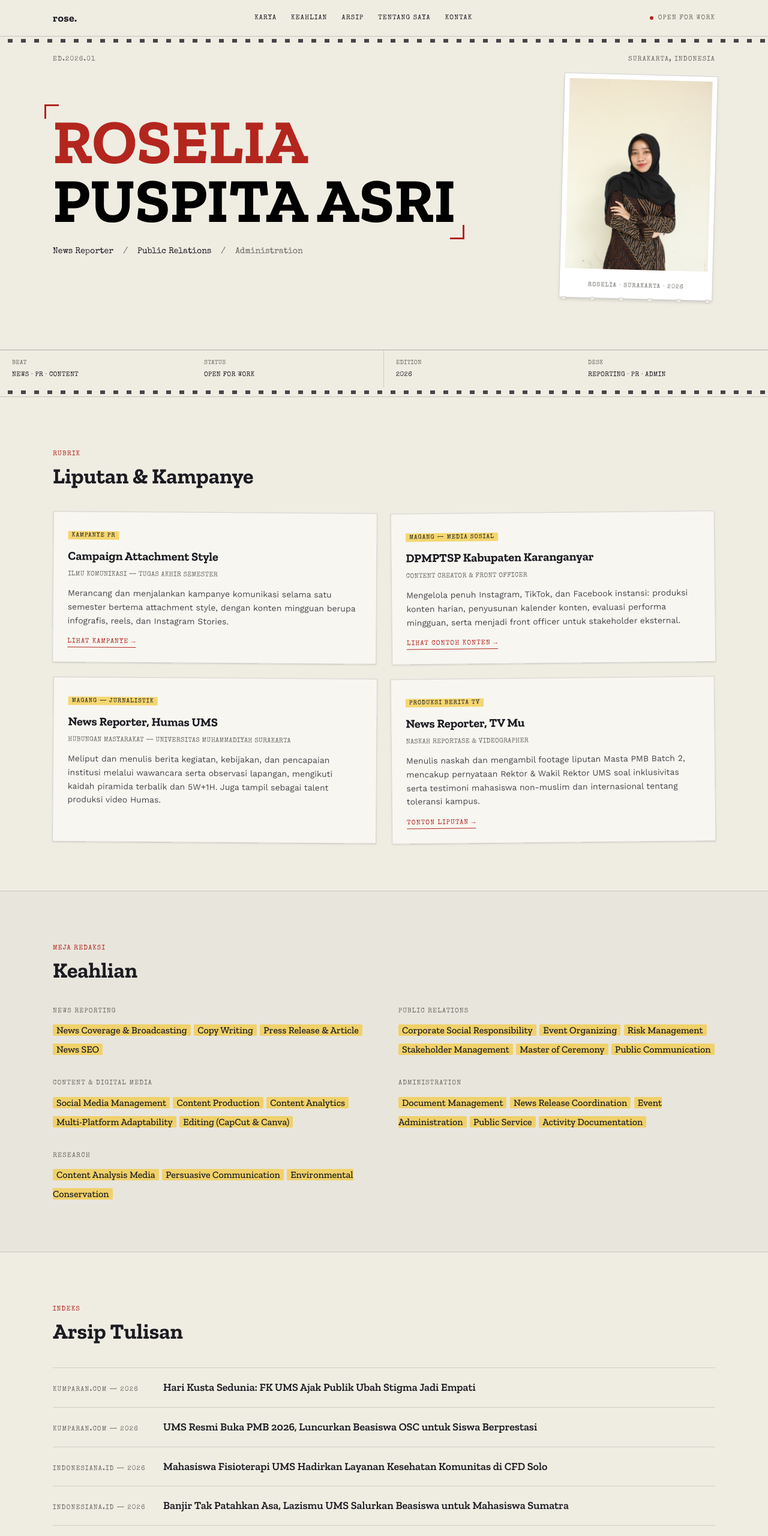
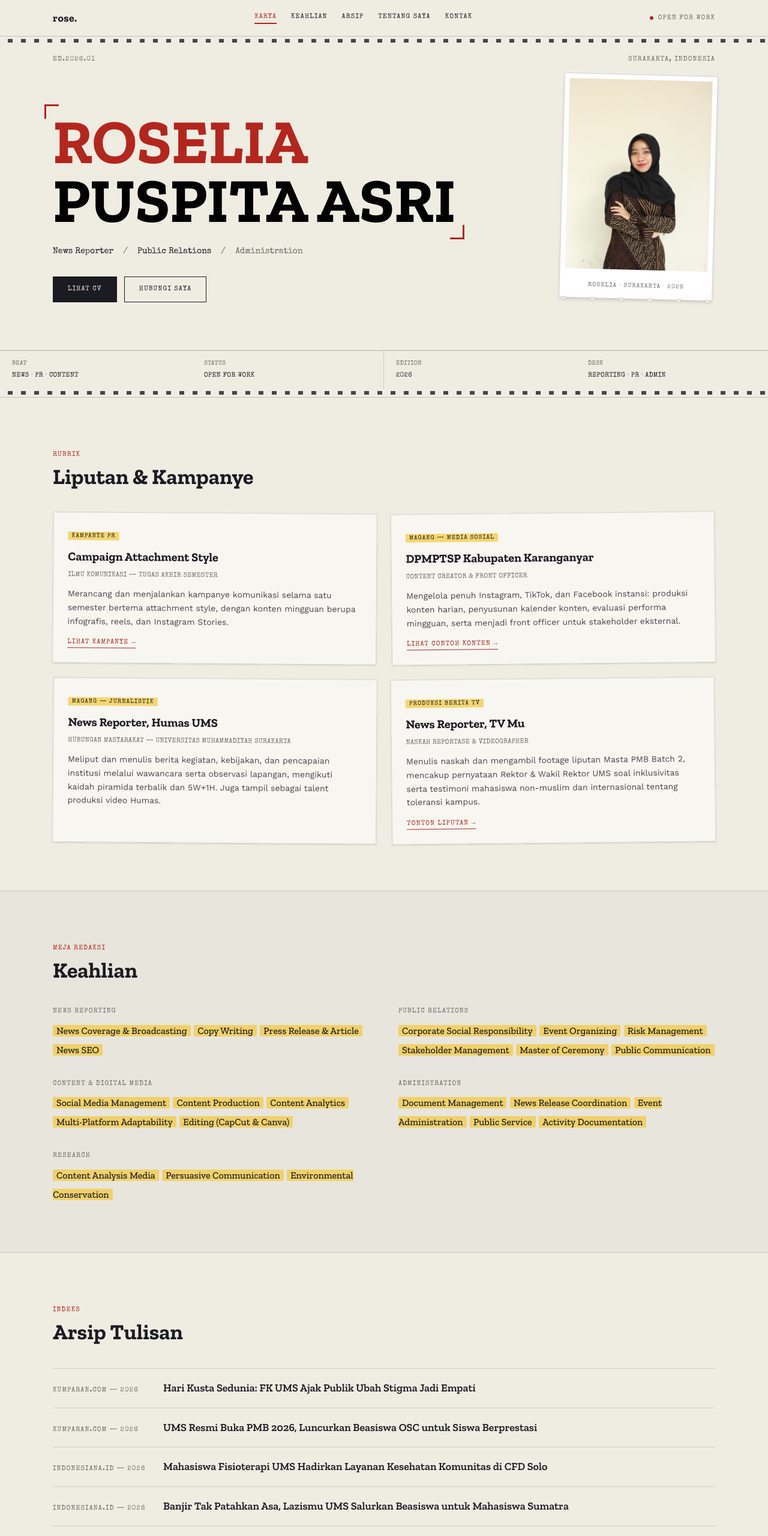
Before and after one commit to firmanaamri/portorose, a React (Vite) app: page / in a window 1280 px wide. Shown: the top 2561 px of the page at 60% size. Built offline with nearby package versions, Linux system fonts and the light colour scheme.

Commit message:
menambah animasi dan components

```diff
--- a/src/App.jsx
+++ b/src/App.jsx
@@ -1,3 +1,4 @@
+import { useState } from "react";
 import Masthead from "./components/Masthead";
 import Hero from "./components/Hero";
 import Clippings from "./components/Clippings";
@@ -5,19 +6,21 @@ import Skills from "./components/Skills";
 import Archive from "./components/Archive";
 import About from "./components/About";
 import PressRelease from "./components/PressRelease";
-import Loader from "./components/Loader"
+import Loader from "./components/Loader";
 
 export default function App() {
+  const [ready, setReady] = useState(false);
+
   return (
     <div className="min-h-screen bg-newsprint text-ink font-body">
       <Masthead />
-      <Hero />
+      <Hero ready={ready} />
       <Clippings />
       <Skills />
       <Archive />
       <About />
       <PressRelease />
-      <Loader />
+      <Loader onDone={() => setReady(true)} />
     </div>
   );
 }
--- a/src/components/Archive.jsx
+++ b/src/components/Archive.jsx
@@ -1,3 +1,5 @@
+import { useInView } from "../hooks/useInView";
+
 const articles = [
   {
     outlet: "Kumparan.com",
@@ -26,18 +28,36 @@ const articles = [
 ];
 
 export default function Archive() {
+  const [headerRef, headerInView] = useInView();
+  const [listRef, listInView] = useInView({ threshold: 0.08 });
+
   return (
     <section id="arsip" className="max-w-6xl mx-auto px-6 py-16 md:py-20">
+      {/* Section header */}
+      <div
+        ref={headerRef}
+        className={`transition-all duration-700 ease-out ${
+          headerInView ? "opacity-100 translate-y-0" : "opacity-0 translate-y-6"
+        }`}
+      >
         <span className="font-type text-[11px] uppercase tracking-widest text-press-red">
           Indeks
         </span>
         <h2 className="font-display font-extrabold text-3xl md:text-4xl mt-2">
           Arsip Tulisan
         </h2>
+      </div>
 
-      <ul className="mt-10 divide-y divide-ink/15 border-t border-b border-ink/15">
-        {articles.map((a) => (
-          <li key={a.link}>
+      {/* List items — slide in from left, staggered */}
+      <ul ref={listRef} className="mt-10 divide-y divide-ink/15 border-t border-b border-ink/15">
+        {articles.map((a, i) => (
+          <li
+            key={a.link}
+            className={`transition-all ease-out ${
+              listInView ? "opacity-100 translate-x-0" : "opacity-0 -translate-x-5"
+            }`}
+            style={{ transitionDuration: "0.55s", transitionDelay: `${i * 90}ms` }}
+          >
             <a
               href={a.link}
               target="_blank"
--- /dev/null
+++ b/src/components/Button.jsx
@@ -0,0 +1,59 @@
+/**
+ * Button — reusable press component
+ *
+ * Props:
+ *  variant  : "solid" | "outline"  (default: "solid")
+ *  size     : "sm" | "md"          (default: "md")
+ *  href     : string — renders as <a> when provided
+ *  external : boolean — adds target="_blank" rel="noopener noreferrer"
+ *  onClick  : function
+ *  children : node
+ *  className: string — extra classes
+ */
+export default function Button({
+  variant = "solid",
+  size = "md",
+  href,
+  external = false,
+  onClick,
+  children,
+  className = "",
+  ...rest
+}) {
+  const base =
+    "inline-flex items-center gap-2 font-type uppercase tracking-widest transition-all duration-200 focus-visible:outline-2 focus-visible:outline-press-red focus-visible:outline-offset-2 active:scale-[0.97]";
+
+  const sizes = {
+    sm: "text-[10px] px-4 py-2",
+    md: "text-[11px] px-6 py-3",
+  };
+
+  const variants = {
+    solid:
+      "bg-ink text-newsprint border border-ink hover:bg-press-red hover:border-press-red",
+    outline:
+      "bg-transparent text-ink border border-ink hover:bg-ink hover:text-newsprint",
+  };
+
+  const classes = `${base} ${sizes[size]} ${variants[variant]} ${className}`;
+
+  if (href) {
+    return (
+      <a
+        href={href}
+        className={classes}
+        onClick={onClick}
+        {...(external ? { target: "_blank", rel: "noopener noreferrer" } : {})}
+        {...rest}
+      >
+        {children}
+      </a>
+    );
+  }
+
+  return (
+    <button type="button" className={classes} onClick={onClick} {...rest}>
+      {children}
+    </button>
+  );
+}
--- a/src/components/Clippings.jsx
+++ b/src/components/Clippings.jsx
@@ -1,3 +1,5 @@
+import { useInView } from "../hooks/useInView";
+
 const items = [
   {
     kicker: "Kampanye PR",
@@ -33,22 +35,39 @@ const items = [
 ];
 
 export default function Clippings() {
+  const [headerRef, headerInView] = useInView();
+  const [gridRef, gridInView] = useInView({ threshold: 0.08 });
+
   return (
     <section id="karya" className="max-w-6xl mx-auto px-6 py-16 md:py-20">
+      {/* Section header — slides up on scroll */}
+      <div
+        ref={headerRef}
+        className={`transition-all duration-700 ease-out ${
+          headerInView ? "opacity-100 translate-y-0" : "opacity-0 translate-y-6"
+        }`}
+      >
         <span className="font-type text-[11px] uppercase tracking-widest text-press-red">
           Rubrik
         </span>
         <h2 className="font-display font-extrabold text-3xl md:text-4xl mt-2">
           Liputan &amp; Kampanye
         </h2>
+      </div>
 
-      <div className="grid md:grid-cols-2 gap-6 mt-10">
+      {/* Cards grid — staggered fade-up */}
+      <div ref={gridRef} className="grid md:grid-cols-2 gap-6 mt-10">
         {items.map((item, i) => (
           <article
             key={item.title}
             className={`bg-white/50 border border-ink/15 p-6 shadow-sm hover:rotate-0 hover:shadow-md transition-all duration-300 ${
               i % 2 === 1 ? "-rotate-[0.6deg]" : "rotate-[0.4deg]"
+            } ${
+              gridInView ? "opacity-100 translate-y-0" : "opacity-0 translate-y-8"
             }`}
+            style={{
+              transition: `opacity 0.6s ease-out ${i * 110}ms, transform 0.6s ease-out ${i * 110}ms, box-shadow 0.3s, rotate 0.3s`,
+            }}
           >
             <span className="font-type text-[10px] uppercase tracking-widest bg-highlighter/70 px-1.5 py-0.5">
               {item.kicker}
@@ -67,7 +86,7 @@ export default function Clippings() {
                 href={item.link}
                 target="_blank"
                 rel="noopener noreferrer"
-                className="font-type text-[11px] uppercase tracking-widest text-press-red mt-4 inline-block border-b border-press-red"
+                className="font-type text-[11px] uppercase tracking-widest text-press-red mt-4 inline-block border-b border-press-red hover:tracking-[0.15em] transition-all duration-200"
               >
                 {item.linkLabel}
               </a>
--- a/src/components/Hero.jsx
+++ b/src/components/Hero.jsx
@@ -1,6 +1,7 @@
 import rosPhoto from "../assets/ros.JPG";
+import Button from "./Button";
 
-export default function Hero() {
+export default function Hero({ ready }) {
   return (
     <section className="border-b border-ink/20">
       {/* perforated strip, top */}
@@ -16,7 +17,7 @@ export default function Hero() {
       <div className="max-w-6xl mx-auto px-6 pb-14 md:pb-20">
         <div className="flex flex-col md:flex-row md:items-start md:gap-12 lg:gap-20">
           {/* Left: headline + roles */}
-          <div className="flex-1 min-w-0 pt-10 md:pt-16">
+          <div className={`flex-1 min-w-0 pt-10 md:pt-16 transition-all duration-700 ease-out ${ready ? 'opacity-100 translate-y-0' : 'opacity-0 translate-y-6'}`}>
             <span className="relative inline-block">
               {/* corner brackets */}
               <span className="absolute -top-3.5 -left-3.5 w-6 h-6 border-t-[3px] border-l-[3px] border-press-red opacity-0 [animation:af-snap_1s_ease-out_0.3s_forwards] motion-reduce:opacity-100 motion-reduce:animate-none" />
@@ -29,12 +30,29 @@ export default function Hero() {
               <h1 className="font-display font-extrabold uppercase leading-[0.95] text-[clamp(2.75rem,9vw,6.5rem)] max-w-2xl text-black">Puspita Asri</h1>
             </span>
 
-            <div className="flex flex-wrap items-center gap-x-4 gap-y-2 mt-6 font-type text-sm">
+            <div className={`flex flex-wrap items-center gap-x-4 gap-y-2 mt-6 font-type text-sm transition-all duration-700 delay-150 ease-out ${ready ? 'opacity-100 translate-y-0' : 'opacity-0 translate-y-4'}`}>
               <span>News Reporter</span>
               <span className="text-pencil">/</span>
               <span>Public Relations</span>
               <span className="text-pencil">/</span>
               <span className="text-pencil">Administration</span>
+            </div>
+
+            {/* CTA buttons */}
+            <div className={`flex flex-wrap gap-3 mt-8 transition-all duration-700 ease-out [transition-delay:300ms] ${ready ? 'opacity-100 translate-y-0' : 'opacity-0 translate-y-4'}`}>
+              <Button
+                variant="solid"
+                href="/Roselia_Resume.pdf"
+                external
+              >
+                Lihat CV
+              </Button>
+              <Button
+                variant="outline"
+                href="#kontak"
+              >
+                Hubungi Saya
+              </Button>
             </div>
           </div>
 
--- a/src/components/Loader.jsx
+++ b/src/components/Loader.jsx
@@ -5,7 +5,7 @@ const TYPE_SPEED_MS = 55;
 const HOLD_AFTER_TYPE_MS = 500;
 const EXIT_DURATION_MS = 650;
 
-export default function Loader() {
+export default function Loader({ onDone }) {
   const [typed, setTyped] = useState("");
   const [exiting, setExiting] = useState(false);
   const [visible, setVisible] = useState(true);
@@ -13,8 +13,8 @@ export default function Loader() {
   useEffect(() => {
     const reduced = window.matchMedia("(prefers-reduced-motion: reduce)").matches;
     if (reduced) {
-      // Jangan paksa user yang minta motion minim untuk menunggu animasi.
       setVisible(false);
+      onDone?.();
       return;
     }
 
@@ -33,7 +33,10 @@ export default function Loader() {
 
   useEffect(() => {
     if (!exiting) return;
-    const t = setTimeout(() => setVisible(false), EXIT_DURATION_MS);
+    const t = setTimeout(() => {
+      setVisible(false);
+      onDone?.();
+    }, EXIT_DURATION_MS);
     return () => clearTimeout(t);
   }, [exiting]);
 
--- a/src/components/Masthead.jsx
+++ b/src/components/Masthead.jsx
@@ -1,4 +1,4 @@
-import { useState } from "react";
+import { useState, useEffect } from "react";
 
 const NAV_LINKS = [
   { href: "#karya", label: "Karya" },
@@ -10,8 +10,36 @@ const NAV_LINKS = [
 
 export default function Masthead() {
   const [open, setOpen] = useState(false);
+  const [activeId, setActiveId] = useState("");
 
   const close = () => setOpen(false);
+
+  // Detect which section is currently in view
+  useEffect(() => {
+    const sectionIds = NAV_LINKS.map(({ href }) => href.replace("#", ""));
+
+    const observer = new IntersectionObserver(
+      (entries) => {
+        entries.forEach((entry) => {
+          if (entry.isIntersecting) {
+            setActiveId(entry.target.id);
+          }
+        });
+      },
+      {
+        // Trigger when section crosses ~30% from the top of viewport
+        rootMargin: "-20% 0px -70% 0px",
+        threshold: 0,
+      }
+    );
+
+    sectionIds.forEach((id) => {
+      const el = document.getElementById(id);
+      if (el) observer.observe(el);
+    });
+
+    return () => observer.disconnect();
+  }, []);
 
   return (
     <>
@@ -22,15 +50,23 @@ export default function Masthead() {
 
           {/* Desktop nav */}
           <nav className="hidden md:flex gap-6">
-            {NAV_LINKS.map(({ href, label }) => (
+            {NAV_LINKS.map(({ href, label }) => {
+              const id = href.replace("#", "");
+              const isActive = activeId === id;
+              return (
                 <a
                   key={href}
                   href={href}
-                className="font-type text-[11px] uppercase tracking-widest hover:text-press-red transition-colors"
+                  className={`relative font-type text-[11px] uppercase tracking-widest transition-colors pb-0.5 ${
+                    isActive
+                      ? "text-press-red border-b-2 border-press-red"
+                      : "hover:text-press-red"
+                  }`}
                 >
                   {label}
                 </a>
-            ))}
+              );
+            })}
           </nav>
 
           {/* Right side: status badge + hamburger */}
@@ -78,19 +114,23 @@ export default function Masthead() {
         }`}
       >
         <nav className="flex flex-col gap-6">
-          {NAV_LINKS.map(({ href, label }, i) => (
+          {NAV_LINKS.map(({ href, label }, i) => {
+            const id = href.replace("#", "");
+            const isActive = activeId === id;
+            return (
               <a
                 key={href}
                 href={href}
                 onClick={close}
-              className={`font-display font-extrabold text-3xl uppercase tracking-tight hover:text-press-red transition-all duration-300 ${
-                open ? "opacity-100 translate-x-0" : "opacity-0 -translate-x-4"
-              }`}
+                className={`font-display font-extrabold text-3xl uppercase tracking-tight transition-all duration-300 ${
+                  isActive ? "text-press-red" : "hover:text-press-red"
+                } ${open ? "opacity-100 translate-x-0" : "opacity-0 -translate-x-4"}`}
                 style={{ transitionDelay: open ? `${i * 60}ms` : "0ms" }}
               >
                 {label}
               </a>
-          ))}
+            );
+          })}
         </nav>
 
         <div className="mt-12 border-t border-ink/15 pt-6 flex items-center gap-2 font-type text-[11px] uppercase tracking-widest text-pencil">
--- /dev/null
+++ b/src/hooks/useInView.js
@@ -0,0 +1,31 @@
+import { useEffect, useRef, useState } from "react";
+
+/**
+ * Returns [ref, inView].
+ * Set the ref on any element — inView becomes true once it enters the viewport.
+ * Fires only once (disconnects after first intersection).
+ */
+export function useInView(options = {}) {
+  const ref = useRef(null);
+  const [inView, setInView] = useState(false);
+
+  useEffect(() => {
+    const el = ref.current;
+    if (!el) return;
+
+    const observer = new IntersectionObserver(
+      ([entry]) => {
+        if (entry.isIntersecting) {
+          setInView(true);
+          observer.disconnect();
+        }
+      },
+      { threshold: 0.12, ...options }
+    );
+
+    observer.observe(el);
+    return () => observer.disconnect();
+  }, []);
+
+  return [ref, inView];
+}
```
Also changed, not shown: src/components/About.jsx (+57 -18 lines), src/index.css (+21 -0 lines), src/assets/rose.jpg (added), 1 other file (tests, documents, lock files or other folders). Lines whose indentation alone changed are shown as unchanged.
